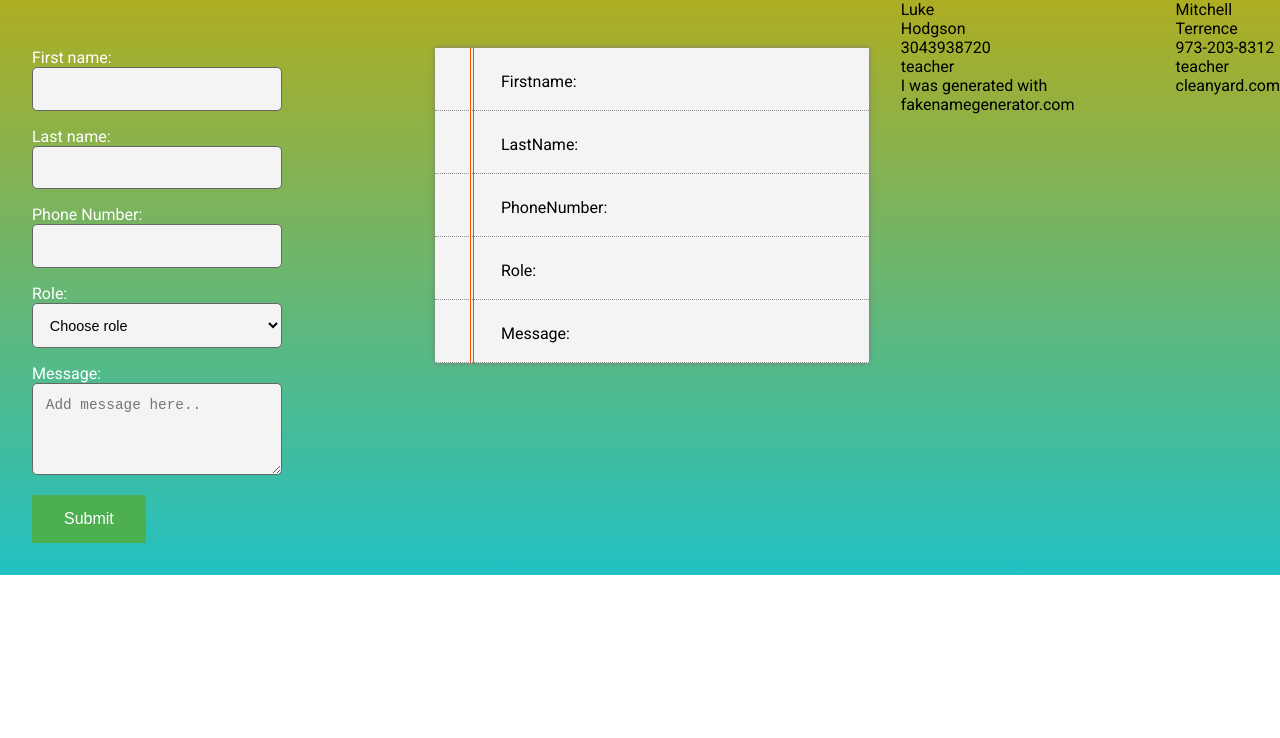
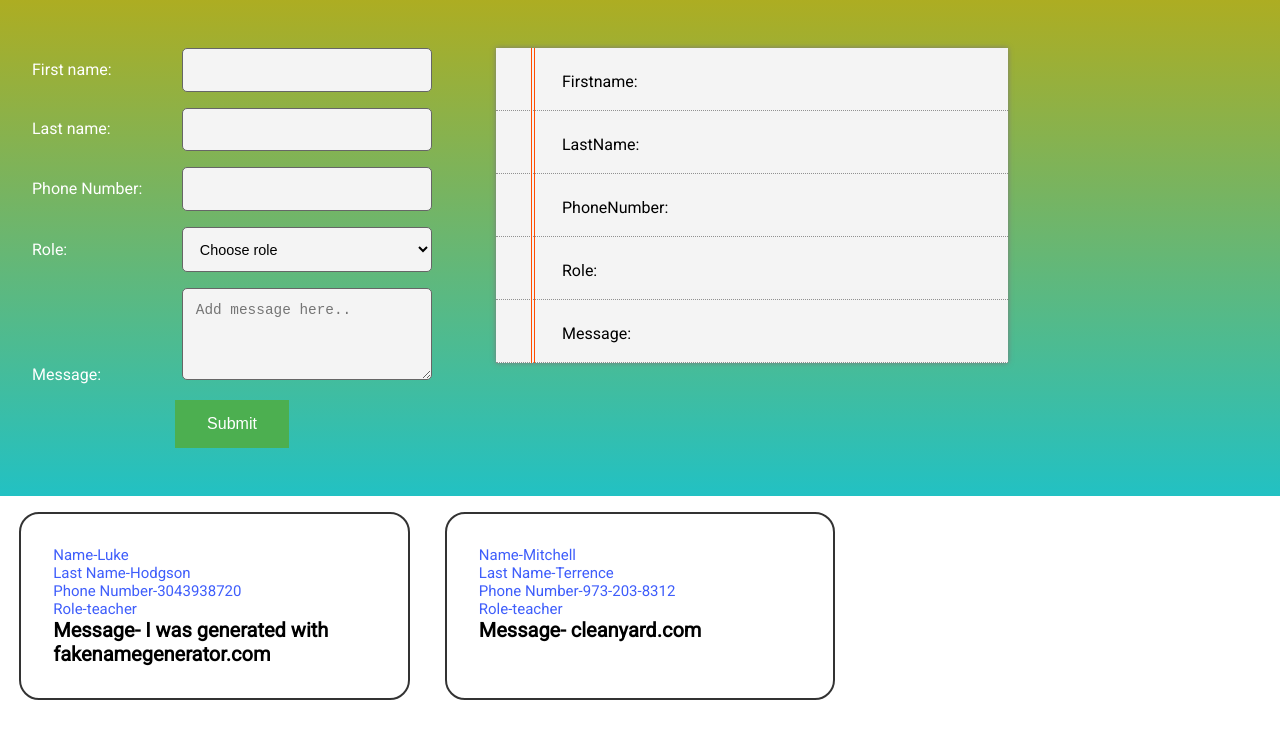
Before and after one commit to a-matta/controlled_form, a React (Create React App) app: page / in a window 1280 px wide. Shown: the top 738 px of the page. Built offline with nearby package versions, Linux system fonts and the light colour scheme; data requests are answered from the project's data file.

Commit message:
updated Note page & UI

```diff
--- a/src/App.js
+++ b/src/App.js
@@ -46,6 +46,7 @@ export default class App extends Component {
 
   render() {
     return (
+      <>
         <div className="form-wrapper">
           <Form
             inputHandler={this.inputHandler}
@@ -58,10 +59,13 @@ export default class App extends Component {
               popUpConfirmationHandler={this.popUpConfirmationHandler}
             />
           )}
+        </div>
+        <div className="notes-wrapper">
           {this.state.results.map((item) => (
             <Note key={item.id} {...item} />
           ))}
         </div>
+      </>
     );
   }
 }
--- a/src/Form.js
+++ b/src/Form.js
@@ -53,10 +53,11 @@ export function Form({ inputHandler, formSubmitHandler }) {
           required
         />
       </div>
-
-      <button className="form-button" type="submit">
-        Submit
-      </button>
+      <div className="submit-button">
+        <button className="form-button" type="submit">
+          Submit
+        </button>
+      </div>
     </form>
   );
 }
--- a/src/Note.js
+++ b/src/Note.js
@@ -1,12 +1,12 @@
 import React from "react";
 export function Note({ id, firstName, lastName, phoneNumber, role, message }) {
   return (
-    <div key={id} className="note">
-      <p>{firstName}</p>
-      <p>{lastName}</p>
-      <p>{phoneNumber}</p>
-      <p>{role}</p>
-      <p>{message}</p>
+    <div className="note">
+      <p>Name-{firstName}</p>
+      <p>Last Name-{lastName}</p>
+      <p>Phone Number-{phoneNumber}</p>
+      <p>Role-{role}</p>
+      <h1>Message- {message}</h1>
     </div>
   );
 }
--- a/src/index.css
+++ b/src/index.css
@@ -40,6 +40,13 @@ label {
 form div {
   margin: 1rem 0;
 }
+
+.submit-button {
+  text-align: center;
+  justify-content: center;
+  align-items: center;
+}
+
 input,
 textarea,
 select {
@@ -60,7 +67,10 @@ select {
   text-decoration: none;
   display: inline-block;
   font-size: 16px;
+  align-items: center;
+  justify-content: center;
 }
+
 /********* VIEW: **********/
 
 .view {
@@ -171,3 +181,24 @@ select {
   text-decoration: none;
   color: #333;
 }
+
+.notes-wrapper {
+  display: grid;
+  grid-template-columns: 33% 33% 33%;
+  justify-content: space-evenly;
+}
+
+.note {
+  margin: 1rem 1rem;
+  padding: 2rem;
+  border: 2px solid rgba(0, 0, 0, 0.8);
+  border-radius: 20px;
+}
+
+.note p {
+  font-size: 15px;
+  color: #3f5efb;
+}
+.note h1 {
+  font-size: 20px;
+}
```
Lines whose indentation alone changed are shown as unchanged.
